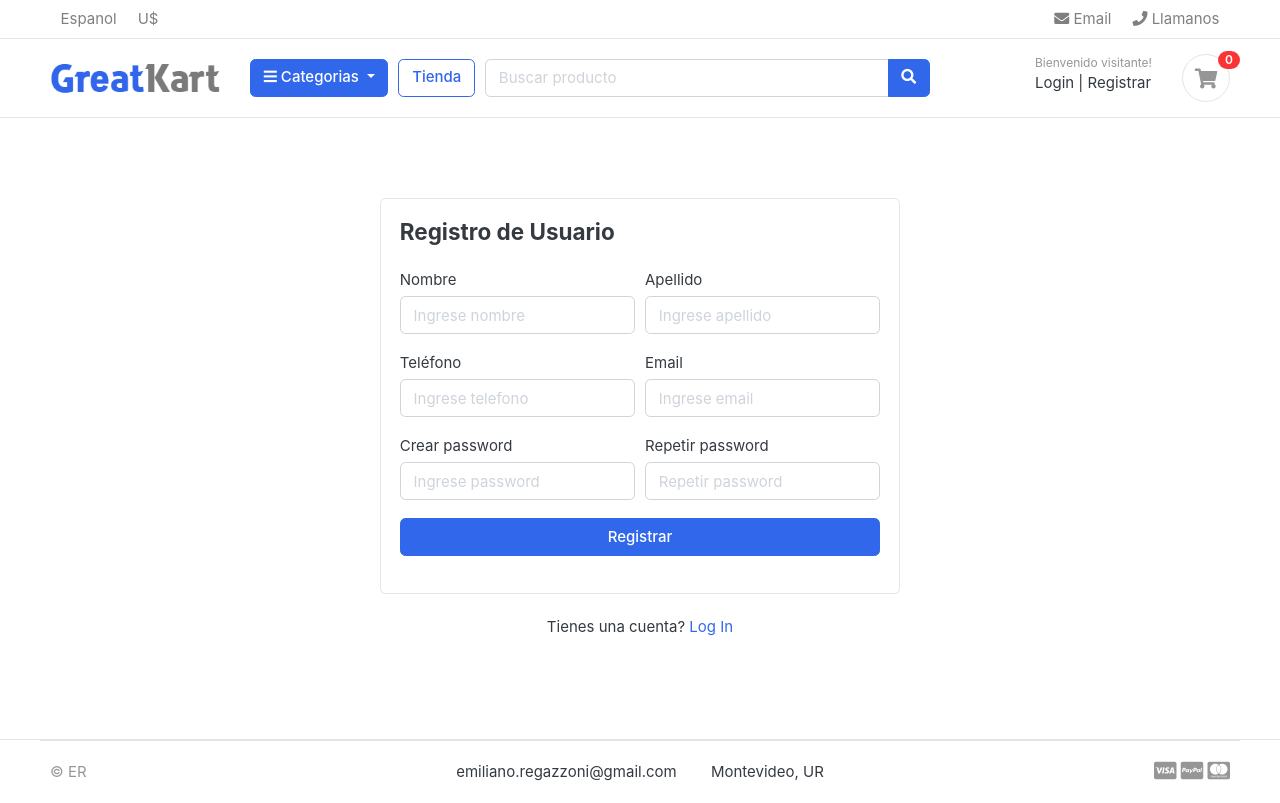
After one commit to emilianoregazzoni/lodenestor4, a Django app: page /accounts/register/ in a window 1280 px wide. The commit adds this page. Run offline with Django 4.2, Linux system fonts and the light colour scheme; data that the repository does not hold is empty; parts of the project's set-up code (start-up, migrations or seed data) failed here and were passed over; some web fonts are replaced.

Commit message:
register and login flows

```diff
--- /dev/null
+++ b/accounts/forms.py
@@ -0,0 +1,35 @@
+from django import forms
+from .models import Account
+
+class RegistrationForms(forms.ModelForm):
+
+    password = forms.CharField(widget=forms.PasswordInput(attrs={
+        'placeholder' : 'Ingrese password'
+    }))
+
+    confirm_password = forms.CharField(widget=forms.PasswordInput(attrs={
+        'placeholder' : 'Repetir password'
+    }))
+
+    class Meta:
+        model = Account
+        fields = ['first_name','last_name','phone_number','email','password']
+
+    def __init__(self, *args, **kwargs):
+        super(RegistrationForms, self).__init__(*args, **kwargs)
+        self.fields['first_name'].widget.attrs['placeholder'] = 'Ingrese nombre'
+        self.fields['last_name'].widget.attrs['placeholder'] = 'Ingrese apellido'
+        self.fields['phone_number'].widget.attrs['placeholder'] = 'Ingrese telefono'
+        self.fields['email'].widget.attrs['placeholder'] = 'Ingrese email'
+        for field in self.fields:
+            self.fields[field].widget.attrs['class'] = 'form-control' ## instanciamos cada caja de texto y llamo a la propiedad attribute
+
+    def clean(self):
+        cleaned_data = super(RegistrationForms, self).clean()
+        password = cleaned_data.get('password')
+        confirm_password = cleaned_data.get('confirm_password')
+
+        if password != confirm_password:
+            raise forms.ValidationError(
+                "El password no coincide, reintente"
+            )
--- /dev/null
+++ b/accounts/urls.py
@@ -0,0 +1,8 @@
+from  django.urls import path
+from . import views
+
+urlpatterns = [
+    path('register/',views.register, name = 'register'),
+    path('login/',views.login, name = 'login'),
+    path('logout/',views.logout, name = 'logout'),
+]
--- a/accounts/views.py
+++ b/accounts/views.py
@@ -1,3 +1,58 @@
-from django.shortcuts import render
+from django.shortcuts import render, redirect
+from .forms import RegistrationForms
+from .models import Account
+from django .contrib import messages, auth
+from django .contrib.auth.decorators import login_required
 
 # Create your views here.
+
+def register(request):
+
+    form = RegistrationForms()
+    if request.method == 'POST':
+        form = RegistrationForms(request.POST)
+
+
+        if form.is_valid():
+            first_name = form.cleaned_data['first_name']
+            last_name = form.cleaned_data['last_name']
+            phone_number = form.cleaned_data['phone_number']
+            email = form.cleaned_data['email']
+            password = form.cleaned_data['password']
+            username = email.split('@')[0]
+
+            user = Account.objects.create_user(first_name =first_name, last_name = last_name, email = email, username = username, password=password)
+            user.phone_number = phone_number
+            user.save()
+            messages.success(request,'Se registro el usuario exitosamente')
+            return redirect('register')
+
+
+    context = {
+        'form' : form
+    }
+
+    return render(request, 'accounts/register.html', context)
+
+def login(request):
+
+    if request.method == 'POST':
+        email = request.POST['email']
+        password = request.POST['password']
+
+        user = auth.authenticate(email=email, password = password)
+        if user is not None:
+            auth.login(request, user)
+            return redirect('home')
+        else:
+            messages.error(request, 'Credenciales incorrectas')
+            return redirect('login')
+
+    return render(request, 'accounts/login.html')
+
+@login_required(login_url = 'login')
+def logout(request):
+
+    auth.logout(request)
+    messages.success(request, 'Has cerrado sesión')
+    return redirect('login')
--- a/ecom/settings.py
+++ b/ecom/settings.py
@@ -131,6 +131,11 @@ STATICFILES_DIRS = [
 MEDIA_URL = '/media/'
 MEDIA_ROOT = BASE_DIR  /'media'
 
+from django.contrib.messages import constants as messages
+
+MESSAGES_TAGS = {
+    messages.ERROR : 'danger'
+}
 
 # Default primary key field type
 # https://docs.djangoproject.com/en/4.0/ref/settings/#default-auto-field
--- a/ecom/urls.py
+++ b/ecom/urls.py
@@ -25,4 +25,5 @@ urlpatterns = [
     path('', views.home,name="home"),
     path('store/', include('store.urls')),
     path('cart/', include('carts.urls')),
+    path('accounts/', include('accounts.urls')),
 ] + static(settings.MEDIA_URL, document_root = settings.MEDIA_ROOT)
--- a/static/js/script.js
+++ b/static/js/script.js
@@ -52,8 +52,5 @@ $(document).ready(function() {
 	} // end if
 
 
-
-
-
 });
 // jquery end
--- /dev/null
+++ b/templates/accounts/register.html
@@ -0,0 +1,67 @@
+{% extends 'base.html' %}
+
+{% block content %}
+
+<!-- ========================= SECTION CONTENT ========================= -->
+<section class="section-content padding-y">
+
+    <!-- ============================ COMPONENT REGISTER   ================================= -->
+        <div class="card mx-auto" style="max-width:520px; margin-top:40px;">
+          <article class="card-body">
+            {% include 'includes/alerts.html' %}
+            <header class="mb-4"><h4 class="card-title">Registro de Usuario</h4></header>
+            <form action = "{% url 'register' %}" method = "POST">
+                {% csrf_token %}
+
+                    <div class="form-row">
+                        <div class="col form-group">
+                            <label>Nombre</label>
+                              {{ form.first_name }}
+                        </div> <!-- form-group end.// -->
+                        <div class="col form-group">
+                            <label>Apellido</label>
+                            {{ form.last_name }}
+                        </div> <!-- form-group end.// -->
+                    </div> <!-- form-row end.// -->
+
+                    <div class="form-row">
+                        <div class="col form-group">
+                            <label>Teléfono</label>
+                              {{ form.phone_number }}
+                        </div> <!-- form-group end.// -->
+                        <div class="col form-group">
+                            <label>Email</label>
+                            {{ form.email }}
+                        </div> <!-- form-group end.// -->
+                    </div> <!-- form-row end.// -->
+
+
+
+                    <div class="form-row">
+                        <div class="form-group col-md-6">
+                            <label>Crear password</label>
+                            {{ form.password }}
+                        </div> <!-- form-group end.// -->
+                        <div class="form-group col-md-6">
+                            <label>Repetir password</label>
+                           {{ form.confirm_password }}
+                        </div> <!-- form-group end.// -->
+                    </div>
+                    <div class="form-group">
+                        <button type="submit" class="btn btn-primary btn-block"> Registrar  </button>
+                    </div> <!-- form-group// -->
+                    {{ form.email.errors }}
+                    {{ form.non_field_errors }}
+                </div> <!-- form-row.// -->
+                </form>
+            </article><!-- card-body.// -->
+        </div> <!-- card .// -->
+        <p class="text-center mt-4">Tienes una cuenta? <a href="">Log In</a></p>
+        <br><br>
+    <!-- ============================ COMPONENT REGISTER  END.// ================================= -->
+
+
+    </section>
+    <!-- ========================= SECTION CONTENT END// ========================= -->
+
+{% endblock content %}
--- a/templates/base.html
+++ b/templates/base.html
@@ -34,6 +34,9 @@
 // jquery ready start
 $(document).ready(function() {
 	// jQuery code
+    setTimeout(function(){
+    $('#message').fadeOut('slow')
+}, 4000)
 
 });
 // jquery end
--- /dev/null
+++ b/templates/includes/alerts.html
@@ -0,0 +1,10 @@
+{% if messages %}
+    <div id="message" class = "container">
+        {% for message in messages %}
+            <div {% if message.tags %} class = "alert alert-{{ message.tags }}" {% endif %} role ="alert">
+                {% if message.level == DEFAULT_MESSAGE_LEVELS.ERROR %} Importante: {% endif %}
+                {{ message }}
+            </div>
+        {% endfor %}
+    </div>
+{% endif %}
--- a/templates/includes/navbar.html
+++ b/templates/includes/navbar.html
@@ -61,13 +61,27 @@
         </div> <!-- col.// -->
         <div class="col-lg-3 col-sm-6 col-8 order-2 order-lg-3">
                     <div class="d-flex justify-content-end mb-3 mb-lg-0">
+
+                        {% if user.id is None  %}
                         <div class="widget-header">
                             <small class="title text-muted">Bienvenido visitante!</small>
                             <div>
-                                <a href="./signin.html">Login</a> <span class="dark-transp"> | </span>
-                                <a href="./register.html"> Registrar</a>
+                                <a href="{% url 'login' %}">Login</a> <span class="dark-transp"> | </span>
+                                <a href="{% url 'register' %}"> Registrar</a>
                             </div>
                         </div>
+                        {% else %}
+
+                        <div class="widget-header">
+                            <small class="title text-muted">Bienvenido {{user.first_name}} </small>
+                            <div>
+                                <a href="#">Panel</a> <span class="dark-transp"> | </span>
+                                <a href="{% url 'logout' %}">Cerrar sesion</a>
+                            </div>
+                        </div>
+                        {% endif %}
+
+
                         <a href="{% url 'cart' %}" class="widget-header pl-3 ml-3">
                             <div class="icon icon-sm rounded-circle border"><i class="fa fa-shopping-cart"></i></div>
                             <span class="badge badge-pill badge-danger notify"> {{cart_count}} </span>
```
Also changed, not shown: templates/accounts/login.html (added, +43 -0 lines).
